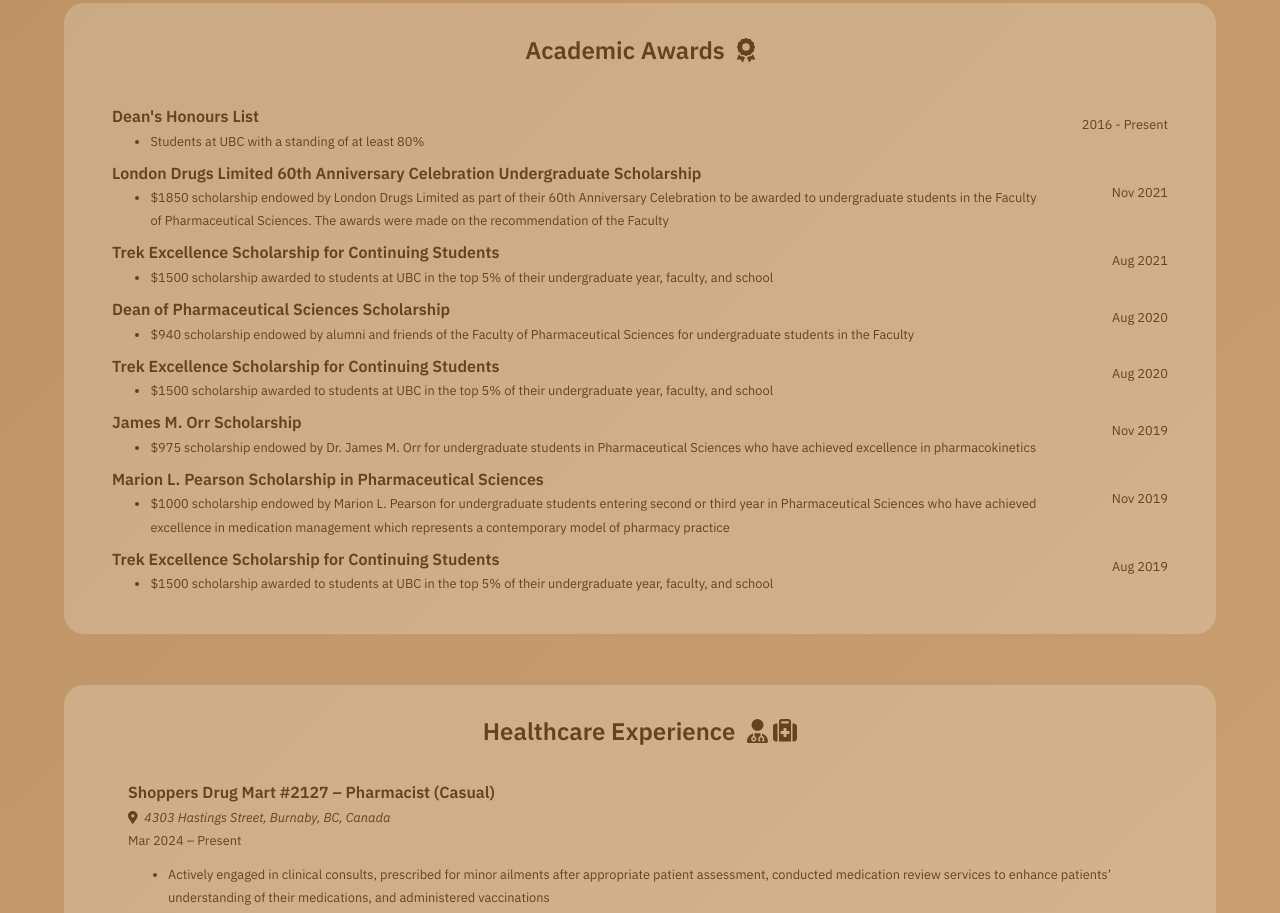
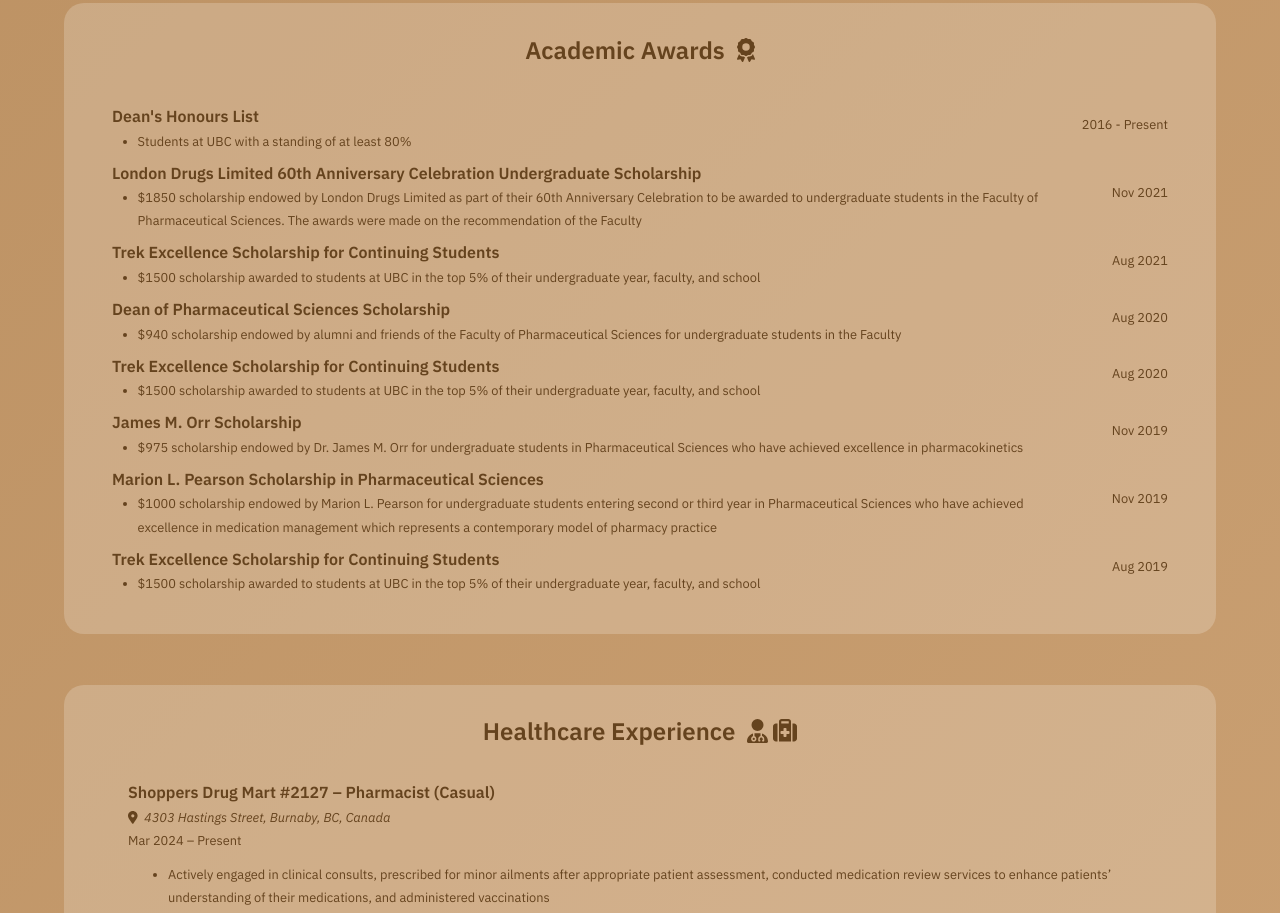
Before and after one commit to steph-xue/portfolio, a React (Vite) app: page /experiences in a window 1280 px wide. Shown: the part 1480-2393 px from the top of the page. Built offline with nearby package versions, Linux system fonts and the light colour scheme.

Commit message:
fix experiences spacing

```diff
--- a/src/style.scss
+++ b/src/style.scss
@@ -1343,7 +1343,7 @@ a {
 }
 
 .awards-item-text {
-    width: 53vw;
+    width: 52vw;
 	text-align: left;
     margin: 0;
     padding: 0;
@@ -1351,7 +1351,7 @@ a {
 
 @media (min-width: 400px) {
 	.awards-item-text {
-		width: 56vw;
+		width: 54vw;
 	}
 }
 
@@ -1377,7 +1377,7 @@ a {
 
 .awards-item-description {
     margin: 0;
-    padding-left: 3em;
+    padding-left: 2em;
 }
 
 .awards-item-date {
```
